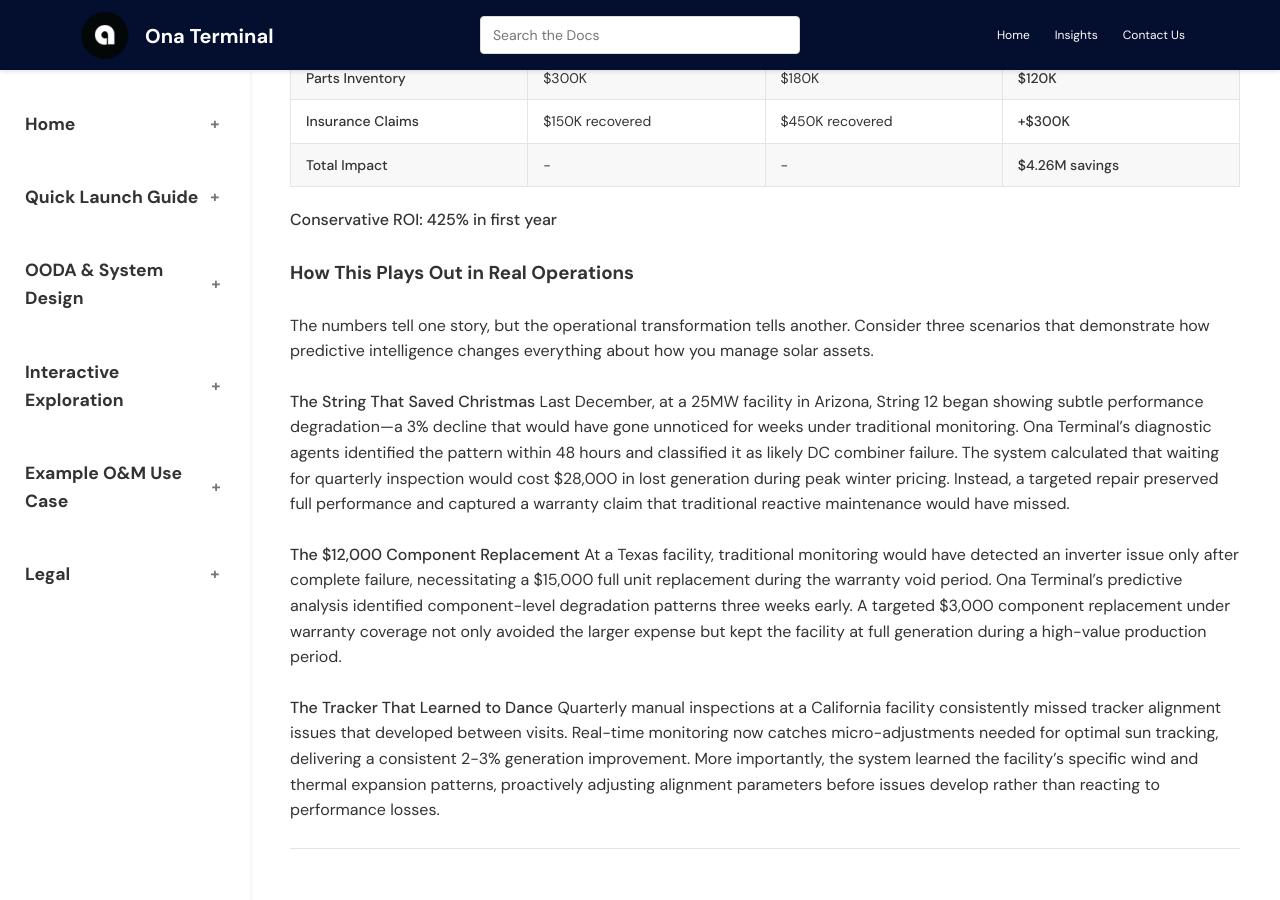
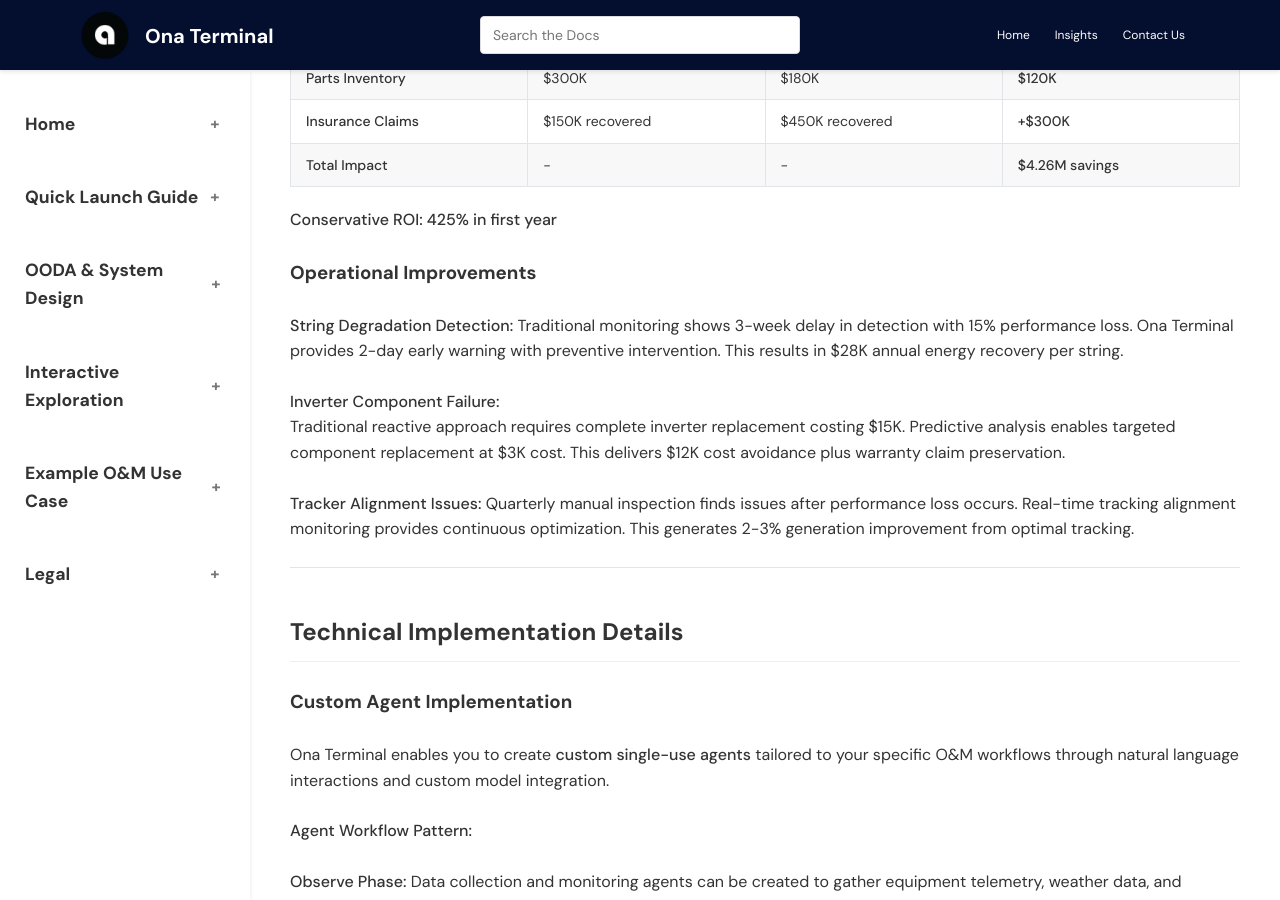
Before and after one commit to AsobaCloud/asobacode.github.io, a Jekyll site: the page built from om-use-case.md, in a window 1280 px wide and 900 px high, scrolled down 2091 px. Built offline with Jekyll 4.4.1, drawn with Linux system fonts in a browser that asks for light colours; comment, search, counter and statistics services are not loaded.

Commit message:
updating quicklaunch page

```diff
--- a/om-use-case.md
+++ b/om-use-case.md
@@ -79,19 +79,17 @@ Revenue protection delivers $180K-320K annually. Operational savings through opt
 
 **Conservative ROI: 425% in first year**
 
-### How This Plays Out in Real Operations
+### Operational Improvements
 {: .fs-6 }
 
-The numbers tell one story, but the operational transformation tells another. Consider three scenarios that demonstrate how predictive intelligence changes everything about how you manage solar assets.
+**String Degradation Detection:**
+Traditional monitoring shows 3-week delay in detection with 15% performance loss. Ona Terminal provides 2-day early warning with preventive intervention. This results in $28K annual energy recovery per string.
 
-**The String That Saved Christmas**
-Last December, at a 25MW facility in Arizona, String 12 began showing subtle performance degradation—a 3% decline that would have gone unnoticed for weeks under traditional monitoring. Ona Terminal's diagnostic agents identified the pattern within 48 hours and classified it as likely DC combiner failure. The system calculated that waiting for quarterly inspection would cost $28,000 in lost generation during peak winter pricing. Instead, a targeted repair preserved full performance and captured a warranty claim that traditional reactive maintenance would have missed.
+**Inverter Component Failure:**
+Traditional reactive approach requires complete inverter replacement costing $15K. Predictive analysis enables targeted component replacement at $3K cost. This delivers $12K cost avoidance plus warranty claim preservation.
 
-**The $12,000 Component Replacement**
-At a Texas facility, traditional monitoring would have detected an inverter issue only after complete failure, necessitating a $15,000 full unit replacement during the warranty void period. Ona Terminal's predictive analysis identified component-level degradation patterns three weeks early. A targeted $3,000 component replacement under warranty coverage not only avoided the larger expense but kept the facility at full generation during a high-value production period.
-
-**The Tracker That Learned to Dance**
-Quarterly manual inspections at a California facility consistently missed tracker alignment issues that developed between visits. Real-time monitoring now catches micro-adjustments needed for optimal sun tracking, delivering a consistent 2-3% generation improvement. More importantly, the system learned the facility's specific wind and thermal expansion patterns, proactively adjusting alignment parameters before issues develop rather than reacting to performance losses.
+**Tracker Alignment Issues:**
+Quarterly manual inspection finds issues after performance loss occurs. Real-time tracking alignment monitoring provides continuous optimization. This generates 2-3% generation improvement from optimal tracking.
 
 ---
 
```
